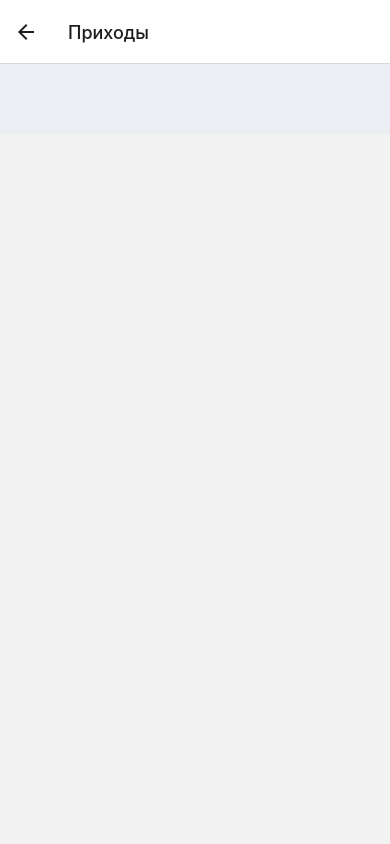
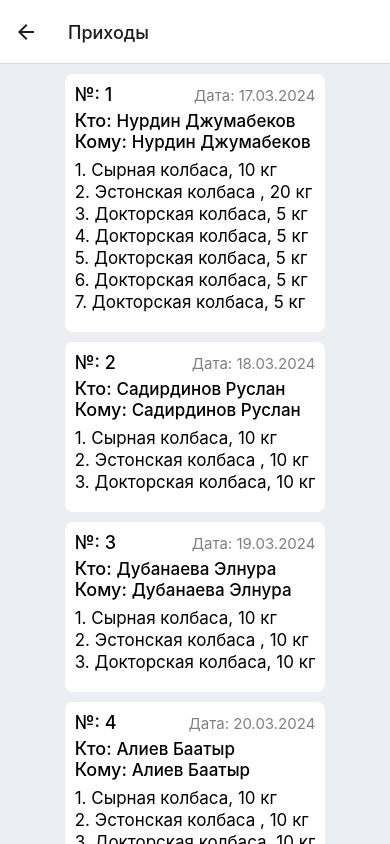
Before and after one commit to NurdinDjumabekov/Riha_mobile, a React Native app drawn with its web renderer: screen /Comming in a window 390 px wide. Built offline with nearby package versions, Linux system fonts and the light colour scheme; some packages are replaced by stand-ins of ours; no server answers.

Commit message:
change all pages and add EveryMyComming

```diff
--- a/components/EveryCategory.jsx
+++ b/components/EveryCategory.jsx
@@ -1,31 +1,21 @@
-import {
-  Text,
-  View,
-  Image,
-  SafeAreaView,
-  TouchableOpacity,
-} from "react-native";
 import styled from "styled-components/native";
 
 const ParentDiv = styled.TouchableOpacity`
-  min-width: 100%;
+  min-width: 47%;
   height: 180px;
   border-radius: 8px;
   position: relative;
   background-color: #fff;
+  shadow-color: #000;
+  shadow-opacity: 0.3;
+  shadow-radius: 4px;
+  elevation: 2;
 `;
-//   padding: 5px 10px;
-
-// shadow-color: #000;
-// shadow-offset: {width: 0, height: 4};
-// shadow-opacity: 0.1;
-// shadow-radius: 6px;
-// elevation: 2;
 
 const TextTitle = styled.Text`
   margin: 0;
   padding: 0;
-  font-size: 25px;
+  font-size: 22px;
   font-weight: 600;
   padding: 5px 10px;
 `;
--- /dev/null
+++ b/components/EveryMyComming.jsx
@@ -0,0 +1,103 @@
+import styled from "styled-components/native";
+
+const ParentDiv = styled.View`
+  min-width: 100%;
+  padding: 10px 10px 20px;
+  border-radius: 8px;
+  position: realative;
+  background-color: #fff;
+  margin-bottom: 10px;
+`;
+
+const TextTitleMore = styled.Text`
+  font-size: 18px;
+  font-weight: 500;
+  display: inline;
+`;
+
+// font-family: "Inter", sans-serif;
+const TextTitle = styled.Text`
+  font-size: 17px;
+  font-weight: 500;
+  display: inline;
+`;
+
+const Div = styled.View`
+  display: flex;
+  flex-direction: row;
+  align-items: flex-end;
+`;
+
+const DivProd = styled.View`
+  display: flex;
+  flex-direction: column;
+  align-items: flex-start;
+  gap: 2px;
+  margin-top: 8px;
+`;
+
+const DivInner = styled.View`
+  display: flex;
+  flex-direction: row;
+  align-items: flex-start;
+`;
+const TextInner = styled.Text`
+  display: inline;
+  font-size: 17px;
+  font-weight: 400;
+`;
+
+const TextTitleMoreDate = styled.Text`
+  display: inline;
+  font-size: 15px;
+  font-weight: 400;
+  color: gray;
+`;
+
+const TextTitleDate = styled.Text`
+  display: inline;
+  font-size: 15px;
+  font-weight: 400;
+  color: gray;
+`;
+
+export const EveryMyComming = ({ obj }) => {
+  const clickApp = () => {
+    console.log(obj);
+  };
+
+  return (
+    <>
+      <ParentDiv onPress={clickApp}>
+        <Div style={{ justifyContent: "space-between", marginBottom: 5 }}>
+          <TextTitleMore>№: {obj.codeid} </TextTitleMore>
+          <Div>
+            <TextTitleMoreDate>Дата: </TextTitleMoreDate>
+            <TextTitleDate>{obj?.date}</TextTitleDate>
+          </Div>
+        </Div>
+        <Div>
+          <TextTitleMore>Кто: </TextTitleMore>
+          <TextTitle>{obj?.who}</TextTitle>
+        </Div>
+        <Div>
+          <TextTitleMore>Кому: </TextTitleMore>
+          <TextTitle>{obj?.who}</TextTitle>
+        </Div>
+
+        <DivProd>
+          {obj?.list?.map((item, index) => (
+            <DivInner key={item?.codeid}>
+              <TextInner>{index + 1}. </TextInner>
+              <TextInner>
+                {item?.name}, {item?.ves} {item?.type}
+              </TextInner>
+              {/* <Text>
+            </Text> */}
+            </DivInner>
+          ))}
+        </DivProd>
+      </ParentDiv>
+    </>
+  );
+};
--- /dev/null
+++ b/components/LogOut.jsx
@@ -0,0 +1,35 @@
+import React from "react";
+import { TouchableOpacity } from "react-native";
+import { ViewImg } from "../customsTags/ViewImg";
+
+export const LogOut = () => {
+  const imgLogOut =
+    "https://www.kindpng.com/picc/m/19-194789_logout-button-png-transparent-png.png";
+
+  const logOut = () => {
+
+  };
+
+  return (
+    <TouchableOpacity onPress={logOut}>
+      <ViewImg
+        url={imgLogOut}
+        stylesImg={{
+          width: 42,
+          height: 40,
+          objectFit: "contain",
+          borderRadius: 20,
+        }}
+        stylesDiv={{
+          // display: "flex",
+          // alignItems: "center",
+          minWidth: 40,
+          width: 42,
+          height: 40,
+          backgroundColor: "#f2f2f2",
+          borderRadius: 20,
+        }}
+      />
+    </TouchableOpacity>
+  );
+};
--- a/customsTags/ViewContainer.jsx
+++ b/customsTags/ViewContainer.jsx
@@ -4,8 +4,8 @@ import styled from "styled-components/native";
 const Div = styled.View`
   width: 100%;
   margin: 0 auto;
-  padding: 30px 10px 40px;
-  background: #ebeef2;
+  padding: 10px;
+  background-color: #ebeef2;
   min-height: 100%;
   display: flex;
   align-items: center;
--- a/helpers/Data.js
+++ b/helpers/Data.js
@@ -99,3 +99,64 @@ export const listMyApplicationData = [
     ],
   },
 ];
+
+export const listPrihod = [
+  {
+    codeid: 1,
+    who: "Нурдин Джумабеков",
+    whom: "Садирдинов Руслан",
+    date: "17.03.2024",
+    status: 0,
+    list: [
+      {
+        codeid: 1,
+        name: "Сырная колбаса",
+        kol: 4.4,
+        ves: 10,
+        type: "кг",
+      },
+      { codeid: 2, name: "Эстонская колбаса ", kol: 10.5, ves: 20, type: "кг" },
+      { codeid: 3, name: "Докторская колбаса", kol: 6.1, ves: 5, type: "кг" },
+      { codeid: 4, name: "Докторская колбаса", kol: 6.1, ves: 5, type: "кг" },
+      { codeid: 5, name: "Докторская колбаса", kol: 6.1, ves: 5, type: "кг" },
+      { codeid: 6, name: "Докторская колбаса", kol: 6.1, ves: 5, type: "кг" },
+      { codeid: 7, name: "Докторская колбаса", kol: 6.1, ves: 5, type: "кг" },
+    ],
+  },
+  {
+    codeid: 2,
+    who: "Садирдинов Руслан",
+    whom: "Нурдин Джумабеков",
+    date: "18.03.2024",
+    status: 1,
+    list: [
+      { codeid: 1, name: "Сырная колбаса", kol: 4.4, ves: 10, type: "кг" },
+      { codeid: 2, name: "Эстонская колбаса ", kol: 10.5, ves: 10, type: "кг" },
+      { codeid: 3, name: "Докторская колбаса", kol: 6.1, ves: 10, type: "кг" },
+    ],
+  },
+  {
+    codeid: 3,
+    who: "Дубанаева Элнура",
+    whom: "Садирдинов Руслан",
+    date: "19.03.2024",
+    status: 0,
+    list: [
+      { codeid: 1, name: "Сырная колбаса", kol: 4.4, ves: 10, type: "кг" },
+      { codeid: 2, name: "Эстонская колбаса ", kol: 10.5, ves: 10, type: "кг" },
+      { codeid: 3, name: "Докторская колбаса", kol: 6.1, ves: 10, type: "кг" },
+    ],
+  },
+  {
+    codeid: 4,
+    who: "Алиев Баатыр",
+    whom: "Садирдинов Руслан",
+    date: "20.03.2024",
+    status: 1,
+    list: [
+      { codeid: 1, name: "Сырная колбаса", kol: 4.4, ves: 10, type: "кг" },
+      { codeid: 2, name: "Эстонская колбаса ", kol: 10.5, ves: 10, type: "кг" },
+      { codeid: 3, name: "Докторская колбаса", kol: 6.1, ves: 10, type: "кг" },
+    ],
+  },
+];
--- a/screens/LoginScreen.jsx
+++ b/screens/LoginScreen.jsx
@@ -1,21 +1,14 @@
-import {
-  View,
-  ActivityIndicator,
-  FlatList,
-  RefreshControl,
-  Image,
-} from "react-native";
+import { View } from "react-native";
 import { useDispatch, useSelector } from "react-redux";
 import { changeDataLogin, clearLogin } from "../store/reducers/stateSlice";
 import { ViewInput } from "../customsTags/ViewInput";
 import { ViewContainer } from "../customsTags/ViewContainer";
 import { ViewButton } from "../customsTags/ViewButton";
-import { changePreloader, logInAccount } from "../store/reducers/requestSlice";
+import { logInAccount } from "../store/reducers/requestSlice";
 import { useEffect, useState } from "react";
 import { ViewImg } from "../customsTags/ViewImg";
 
 export const LoginScreen = ({ navigation }) => {
-  const [isLodaing, setIsLodaing] = useState(false);
   const dispatch = useDispatch();
   const { dataLogin } = useSelector((state) => state.stateSlice);
   const { preloader } = useSelector((state) => state.requestSlice);
@@ -40,6 +33,7 @@ export const LoginScreen = ({ navigation }) => {
     dispatch(clearLogin());
   }, []);
   const link = "https://riha.kg/wp-content/themes/h/redesign/images/logo.png";
+
   return (
     <ViewContainer>
       <View style={{ paddingBottom: 50 }}>
--- a/screens/MyApplicationScreen.jsx
+++ b/screens/MyApplicationScreen.jsx
@@ -9,7 +9,10 @@ import {
 import styled from "styled-components/native";
 import { ViewContainer } from "../customsTags/ViewContainer";
 import { useDispatch, useSelector } from "react-redux";
-import { getMyApplication } from "../store/reducers/requestSlice";
+import {
+  changeApplication,
+  getMyApplication,
+} from "../store/reducers/requestSlice";
 import { useEffect, useState } from "react";
 import { EveryMyApplication } from "../components/EveryMyApplication";
 import { ViewButton } from "../customsTags/ViewButton";
@@ -62,17 +65,19 @@ export const MyApplicationScreen = ({ navigation, route }) => {
 
   useEffect(() => {
     dispatch(getMyApplication({ obj: route?.params }));
+    return () => dispatch(changeApplication([]));
   }, []);
 
   // console.log(dataCategory, "dataCategory");
   // console.log(route?.params, "route");
   // console.log(id, "id");
   // console.log(API);
-  console.log(listMyApplication, "listMyApplication");
+  // console.log(listMyApplication, "listMyApplication");
+
   const [modalVisibleOk, setModalVisibleOk] = useState(false);
   const [modalVisibleNo, setModalVisibleNo] = useState(false);
 
-  const changeApplication = () => {};
+  const changeModalApplication = () => {};
 
   const closeModalOk = () => {
     setModalVisibleOk(false);
@@ -113,14 +118,14 @@ export const MyApplicationScreen = ({ navigation, route }) => {
       <ConfirmationModal
         visible={modalVisibleOk}
         message="Принять накладную ?"
-        onYes={changeApplication}
+        onYes={changeModalApplication}
         onNo={closeModalOk}
         onClose={closeModalOk}
       />
       <ConfirmationModal
         visible={modalVisibleNo}
         message="Отклонить накладную ?"
-        onYes={changeApplication}
+        onYes={changeModalApplication}
         onNo={closeModalNo}
         onClose={closeModalNo}
       />
--- a/screens/MyCommingScreen.jsx
+++ b/screens/MyCommingScreen.jsx
@@ -4,11 +4,18 @@ import { ViewContainer } from "../customsTags/ViewContainer";
 import { dataCategory } from "../helpers/Data";
 import { EveryCategory } from "../components/EveryCategory";
 import { useDispatch, useSelector } from "react-redux";
-import { changePreloader } from "../store/reducers/requestSlice";
+import {
+  changeComming,
+  changePreloader,
+  getMyComming,
+} from "../store/reducers/requestSlice";
+import { EveryMyApplication } from "../components/EveryMyApplication";
+import { useEffect, useState } from "react";
+import { EveryMyComming } from "../components/EveryMyComming";
 
-export const MyCommingScreen = ({ navigation }) => {
+export const MyCommingScreen = ({ navigation, route }) => {
   //   const { start } = useSelector((state) => state.stateSlice);
-  const { preloader } = useSelector((state) => state.requestSlice);
+  const { preloader, listComming } = useSelector((state) => state.requestSlice);
   const dispatch = useDispatch();
 
   const ParentDiv = styled.View`
@@ -19,40 +26,33 @@ export const MyCommingScreen = ({ navigation }) => {
     flex-wrap: wrap;
   `;
 
-  const chnagePreloader = () => {
-    dispatch(changePreloader(true));
-    setTimeout(() => {
-      dispatch(changePreloader(false));
-    }, 1000);
-  }; // console.log(dataCategory, "dataCategory");
+  useEffect(() => {
+    dispatch(getMyComming({ obj: route?.params }));
+    return () => dispatch(changeComming([]));
+  }, []);
 
+  const changeApplication = () => {};
+
+  const closeModalOk = () => {};
+
+  const closeModalNo = () => {};
+
+  console.log(route, "route");
   return (
     <ViewContainer>
       <SafeAreaView>
         <ParentDiv>
-          {/* <FlatList
-            contentContainerStyle={{
-              minWidth: "100%",
-              width: "100%",
-              display: "flex",
-              flexDirection: "row",
-              flexWrap: "wrap",
-              justifyContent: "space-between",
-              gap: 10,
-            }}
-            data={dataCategory}
-            renderItem={({ item }) => (
-              <EveryCategory obj={item} navigation={navigation} />
-            )}
-            // keyExtractor={(item) => item.codeid}
-            //  numColumns={2}
+          <FlatList
+            data={listComming}
+            renderItem={({ item }) => <EveryMyComming obj={item} />}
+            keyExtractor={(item) => item.codeid}
             refreshControl={
               <RefreshControl
                 refreshing={preloader}
-                onRefresh={() => chnagePreloader()}
+                onRefresh={() => dispatch(getMyComming({ obj: route?.params }))}
               />
             }
-          /> */}
+          />
         </ParentDiv>
       </SafeAreaView>
     </ViewContainer>
--- a/screens/Navigation.jsx
+++ b/screens/Navigation.jsx
@@ -3,12 +3,15 @@ import { NavigationContainer } from "@react-navigation/native";
 import { LoginScreen } from "./LoginScreen";
 import { MainScreen } from "./MainScreen";
 
-import { Provider, useSelector } from "react-redux";
+import { Provider } from "react-redux";
 import { store } from "../store/index";
 import { StatusBar } from "expo-status-bar";
 import { Preloader } from "../components/Preloader";
 import { MyApplicationScreen } from "./MyApplicationScreen";
 import { MyCommingScreen } from "./MyCommingScreen";
+import { TouchableOpacity } from "react-native";
+import { ViewImg } from "../customsTags/ViewImg";
+import { LogOut } from "../components/LogOut";
 
 const Stack = createNativeStackNavigator();
 
@@ -17,7 +20,13 @@ export const Navigation = () => {
     <Provider store={store}>
       <NavigationContainer>
         <Preloader />
-        <Stack.Navigator>
+        <Stack.Navigator
+          screenOptions={{
+            headerStyle: {
+              backgroundColor: "#fff", /// f2f2f2
+            },
+          }}
+        >
           <Stack.Screen
             name="Login"
             component={LoginScreen}
@@ -28,8 +37,11 @@ export const Navigation = () => {
             <Stack.Screen
               name="Main"
               component={MainScreen}
-              // options={{ title: "Main" }}
-              options={{ headerShown: false }}
+              options={({ navigation }) => ({
+                title: "Главная страница",
+                headerLeft: () => <></>,
+                headerRight: () => <LogOut />,
+              })}
             />
             {/* //////// */}
             <Stack.Screen
--- a/store/reducers/requestSlice.js
+++ b/store/reducers/requestSlice.js
@@ -1,12 +1,13 @@
 import { createAsyncThunk, createSlice } from "@reduxjs/toolkit";
 import axios from "axios";
 import { API } from "../../env";
-import { listMyApplicationData } from "../../helpers/Data";
+import { listMyApplicationData, listPrihod } from "../../helpers/Data";
 
 const initialState = {
   preloader: false,
   chech: "",
   listMyApplication: [],
+  listComming: [],
 };
 
 /// logInAccount
@@ -73,6 +74,36 @@ export const getMyApplication = createAsyncThunk(
   }
 );
 
+/// getMyComming
+export const getMyComming = createAsyncThunk(
+  "getMyComming",
+  async function ({ obj }, { dispatch, rejectWithValue }) {
+    // console.log(obj, "obj");
+    // console.log(`${API}/${obj?.pathApi}`);
+    dispatch(changePreloader(true));
+    setTimeout(() => {
+      dispatch(changeComming(listPrihod));
+      dispatch(changePreloader(false));
+    }, 500);
+
+    try {
+      const response = await axios({
+        method: "GET",
+        url: `${API}`,
+        // headers: {
+        //   Authorization: `Bearer ${tokenA}`,
+        // },
+      });
+      if (response.status >= 200 && response.status < 300) {
+        // return response?.data?.data;
+      } else {
+        throw Error(`Error: ${response.status}`);
+      }
+    } catch (error) {
+      return rejectWithValue(error.message);
+    }
+  }
+);
 
 /// changeStatus
 export const changeStatus = createAsyncThunk(
@@ -141,8 +172,12 @@ const requestSlice = createSlice({
     changeApplication: (state, action) => {
       state.listMyApplication = action.payload;
     },
+    changeComming: (state, action) => {
+      state.listComming = action.payload;
+    },
   },
 });
-export const { changePreloader, changeApplication } = requestSlice.actions;
+export const { changePreloader, changeApplication, changeComming } =
+  requestSlice.actions;
 
 export default requestSlice.reducer;
--- a/style.css
+++ b/style.css
@@ -11,4 +11,5 @@ a {
   padding: 5px;
   border-radius: 8px;
   justify-content: flex-start;
+  background-color: red;
 }
```
Also changed, not shown: screens/MainScreen.jsx (+10 -6 lines).
